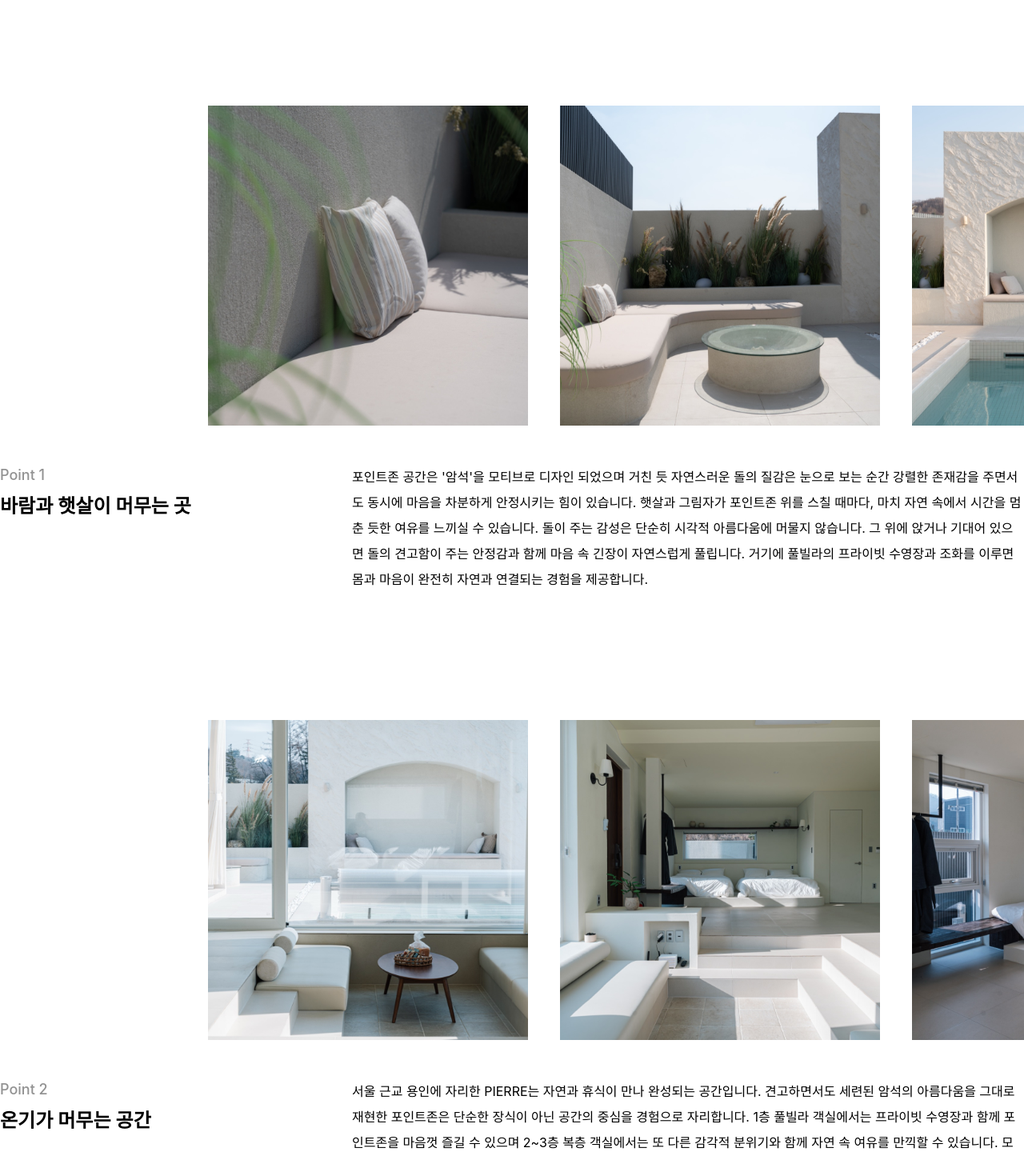
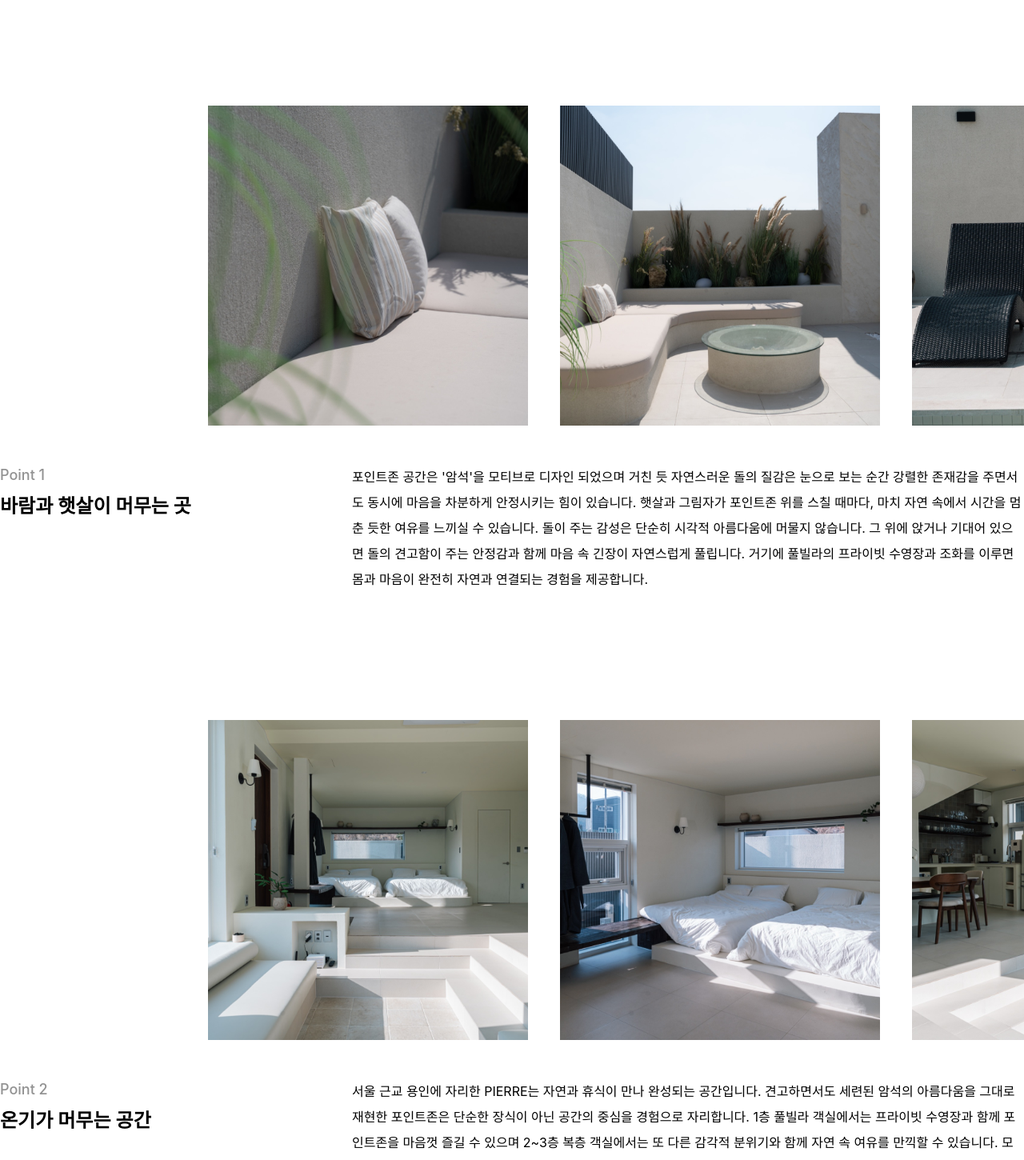
Before and after one commit to gustn0117/pierre-stay, a Next.js app: page / in a window 1280 px wide. Shown: the part 2960-4410 px from the top of the page at 80% size. Built offline with nearby package versions, Linux system fonts and the light colour scheme.

Commit message:
Label + gallery updates per client feedback
- 추가 요금 label: 온수풀 이용 → 수영장(온수풀) 이용 (A & B type)
- Point 1 gallery: remove photos 3, 4
- Point 2 gallery: remove photo 1

Co-Authored-By: Claude Opus 4.6 (1M context) <noreply@anthropic.com>

```diff
--- a/src/app/page.tsx
+++ b/src/app/page.tsx
@@ -375,13 +375,13 @@ export default function Home() {
         id="about"
         num={1}
         title="바람과 햇살이 머무는 곳"
-        gallery={["/photos/p1/1.jpg", "/photos/p1/2.jpg", "/photos/p1/3.jpg", "/photos/p1/4.jpg", "/photos/p1/5.jpg", "/photos/p1/6.jpg", "/photos/p1/7.jpg", "/photos/p1/8.jpg"]}
+        gallery={["/photos/p1/1.jpg", "/photos/p1/2.jpg", "/photos/p1/5.jpg", "/photos/p1/6.jpg", "/photos/p1/7.jpg", "/photos/p1/8.jpg"]}
         text="포인트존 공간은 '암석'을 모티브로 디자인 되었으며 거친 듯 자연스러운 돌의 질감은 눈으로 보는 순간 강렬한 존재감을 주면서도 동시에 마음을 차분하게 안정시키는 힘이 있습니다. 햇살과 그림자가 포인트존 위를 스칠 때마다, 마치 자연 속에서 시간을 멈춘 듯한 여유를 느끼실 수 있습니다. 돌이 주는 감성은 단순히 시각적 아름다움에 머물지 않습니다. 그 위에 앉거나 기대어 있으면 돌의 견고함이 주는 안정감과 함께 마음 속 긴장이 자연스럽게 풀립니다. 거기에 풀빌라의 프라이빗 수영장과 조화를 이루면 몸과 마음이 완전히 자연과 연결되는 경험을 제공합니다."
       />
       <PointSection
         num={2}
         title="온기가 머무는 공간"
-        gallery={["/photos/p2/1.jpg", "/photos/p2/2.jpg", "/photos/p2/3.jpg", "/photos/p2/4.jpg", "/photos/p2/5.jpg", "/photos/p2/6.jpg", "/photos/p2/7.jpg", "/photos/p2/8.jpg", "/photos/p2/9.jpg"]}
+        gallery={["/photos/p2/2.jpg", "/photos/p2/3.jpg", "/photos/p2/4.jpg", "/photos/p2/5.jpg", "/photos/p2/6.jpg", "/photos/p2/7.jpg", "/photos/p2/8.jpg", "/photos/p2/9.jpg"]}
         text="서울 근교 용인에 자리한 PIERRE는 자연과 휴식이 만나 완성되는 공간입니다. 견고하면서도 세련된 암석의 아름다움을 그대로 재현한 포인트존은 단순한 장식이 아닌 공간의 중심을 경험으로 자리합니다. 1층 풀빌라 객실에서는 프라이빗 수영장과 함께 포인트존을 마음껏 즐길 수 있으며 2~3층 복층 객실에서는 또 다른 감각적 분위기와 함께 자연 속 여유를 만끽할 수 있습니다. 모든 객실은 자연과 조화를 이루는 디자인으로, 머무는 순간마다 편안함과 평온함을 느낄 수 있도록 설계 되었습니다. 여유로운 햇살 아래 선베드에서 휴식을 즐기고, 맑은 공기 속 수영장과 포인트존에서 특별한 경험을 누리세요."
       />
       <PointSection
--- a/src/app/rooms/page.tsx
+++ b/src/app/rooms/page.tsx
@@ -109,7 +109,7 @@ function RoomA() {
           <p className="text-sm font-semibold text-black mb-3">추가 요금</p>
           <div className="space-y-1.5 text-sm text-neutral-700">
             <div className="flex justify-between">
-              <span className="text-neutral-500">온수풀 이용</span>
+              <span className="text-neutral-500">수영장(온수풀) 이용</span>
               <span>+ 100,000원</span>
             </div>
             <div className="flex justify-between">
```
